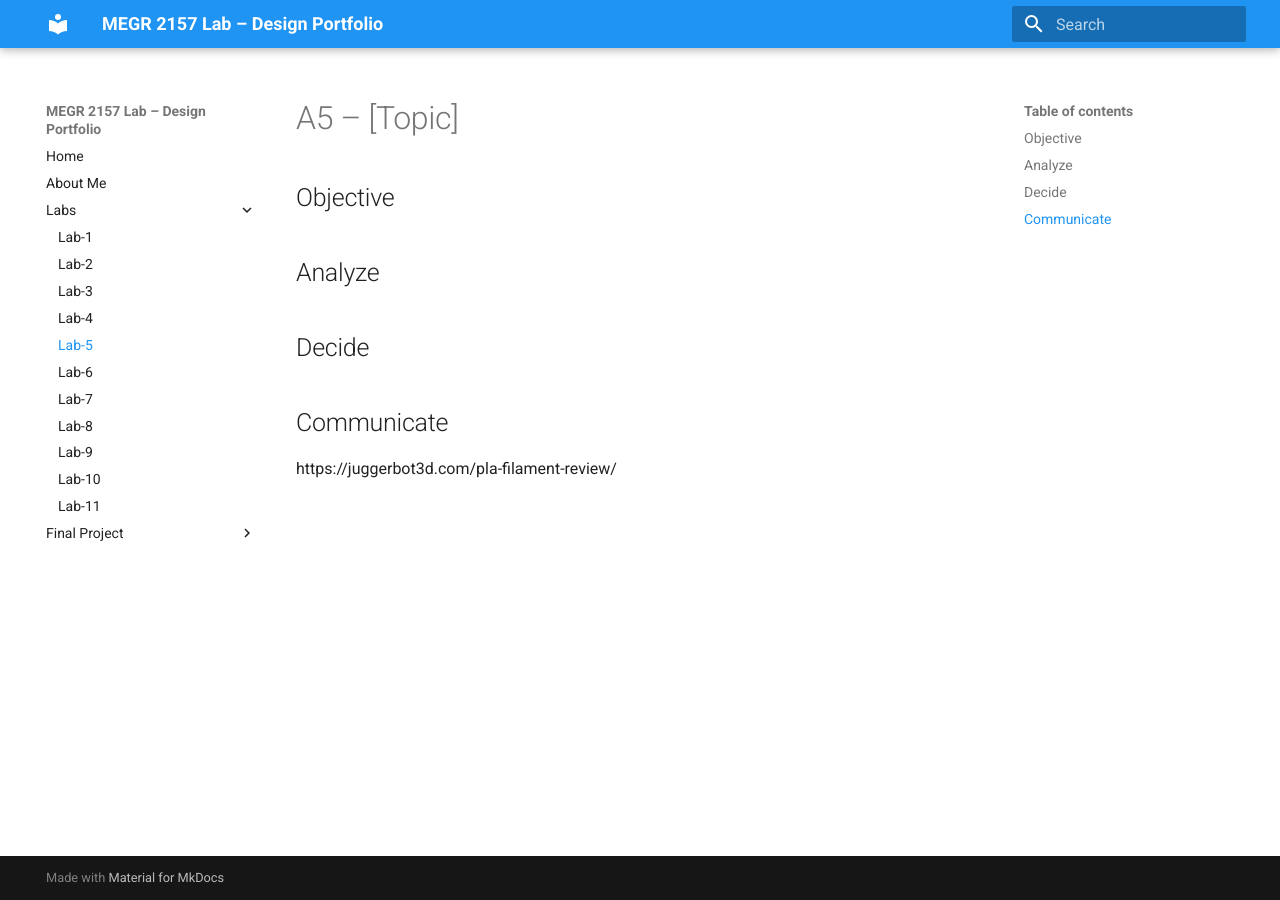
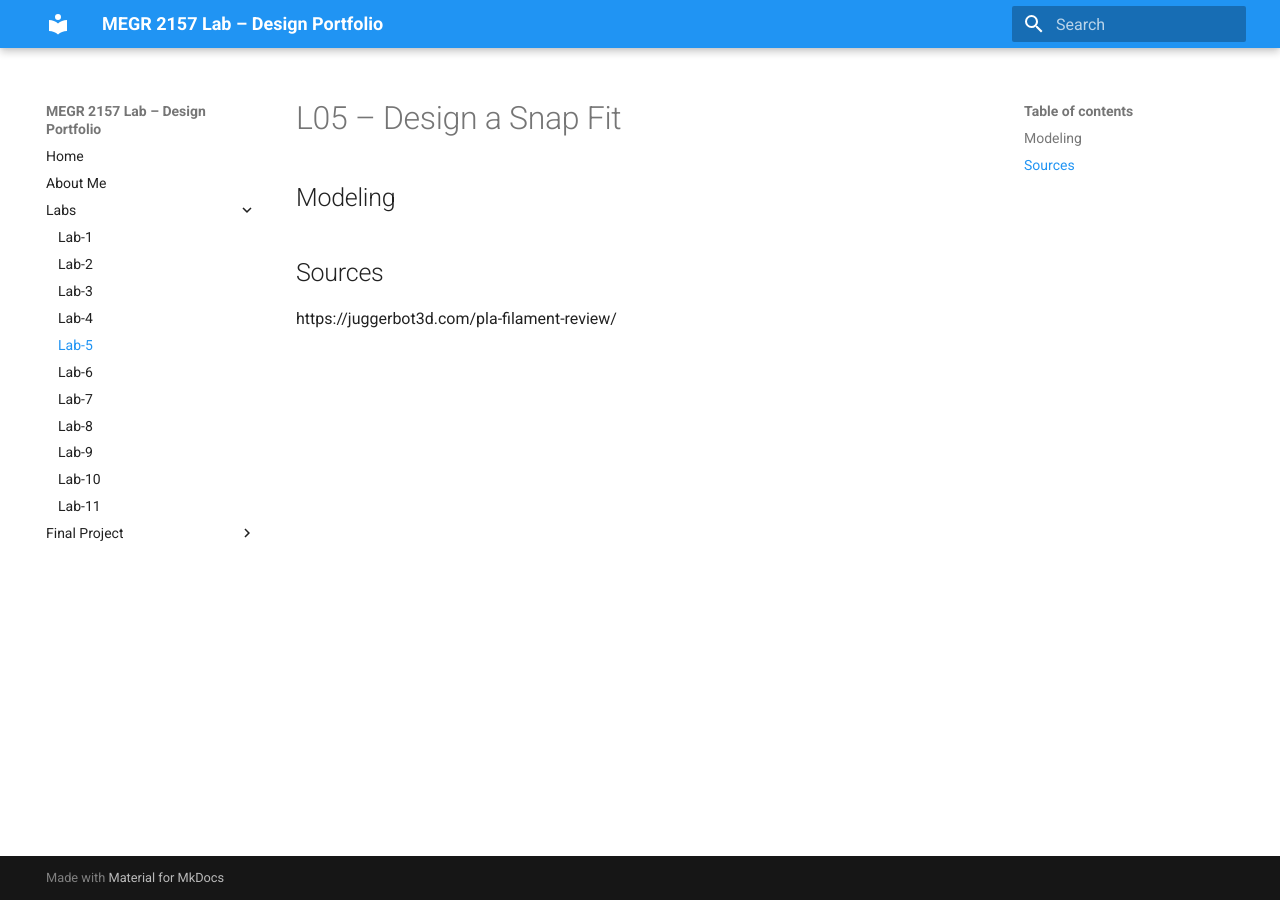
Before and after one commit to mgrego35/Morgan-Gregory-Lab-Portfolio, an MkDocs documentation site: the page built from docs/Labs/L05/index.md, in a window 1280 px wide. Built offline with MkDocs 1.6.1 and Material for MkDocs 9.7.7, drawn with Linux system fonts in a browser that asks for light colours.

Commit message:
Update index.md

```diff
--- a/docs/Labs/L05/index.md
+++ b/docs/Labs/L05/index.md
@@ -1,14 +1,22 @@
-# A5 – [Topic]
+# L05 – Design a Snap Fit
 
-## Objective
+## Modeling
 
 
-## Analyze
 
 
-## Decide
 
 
-## Communicate
+
+
+
+
+
+
+
+
+
+
+## Sources
 
 https://juggerbot3d.com/pla-filament-review/
```
